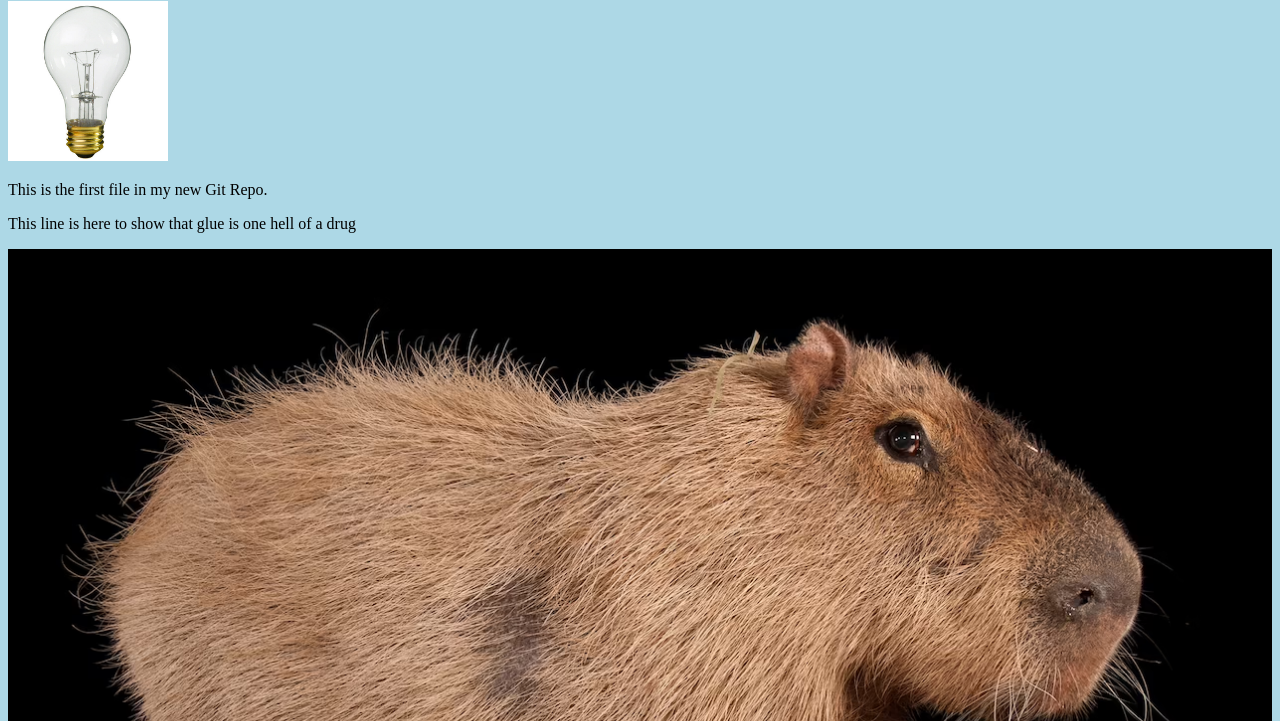
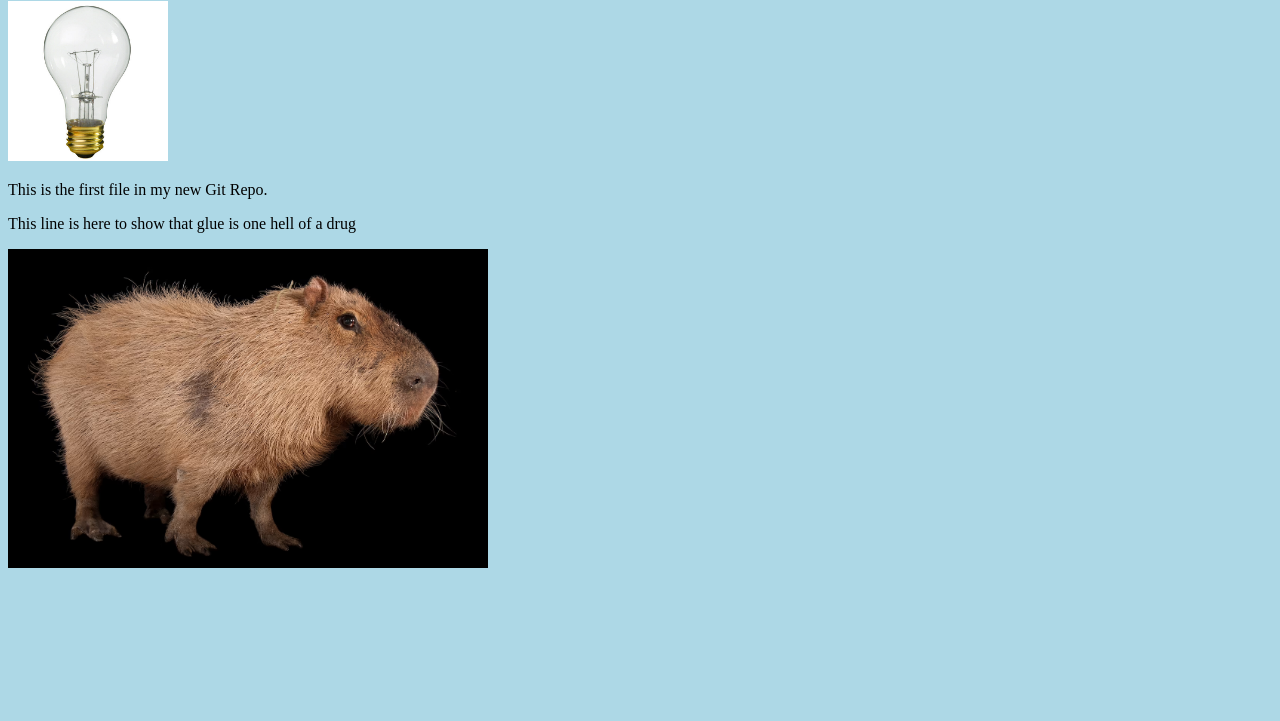
Before and after one commit to soltyr/soltyr.github.io, a plain HTML site: page blub.html in a window 1280 px wide. Shown: the part 79-800 px from the top of the page. Drawn offline with Linux system fonts and the light colour scheme.

Commit message:
quick number fix

```diff
--- a/blub.html
+++ b/blub.html
@@ -11,7 +11,7 @@
 style="width:100%;max-width:160px"></div>
 <p>This is the first file in my new Git Repo.</p>
 <p>This line is here to show that glue is one hell of a drug</p>
-<div><img src="capybara.jpg" alt="Hairy motherfucker" style="width:100%;max-width:4800px"></div>
+<div><img src="capybara.jpg" alt="Hairy motherfucker" style="width:100%;max-width:480px"></div>
 
 </body>
 </html>
```
